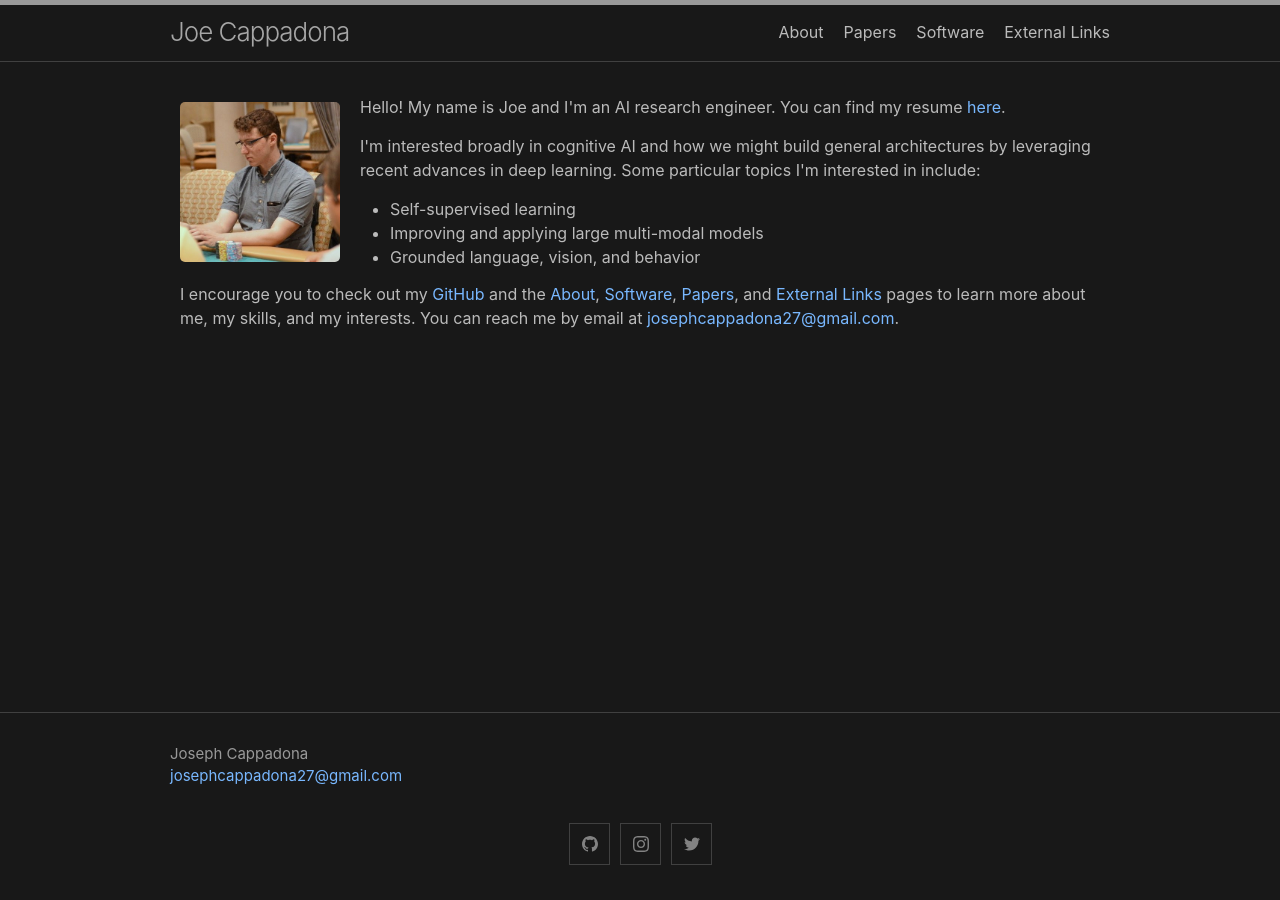
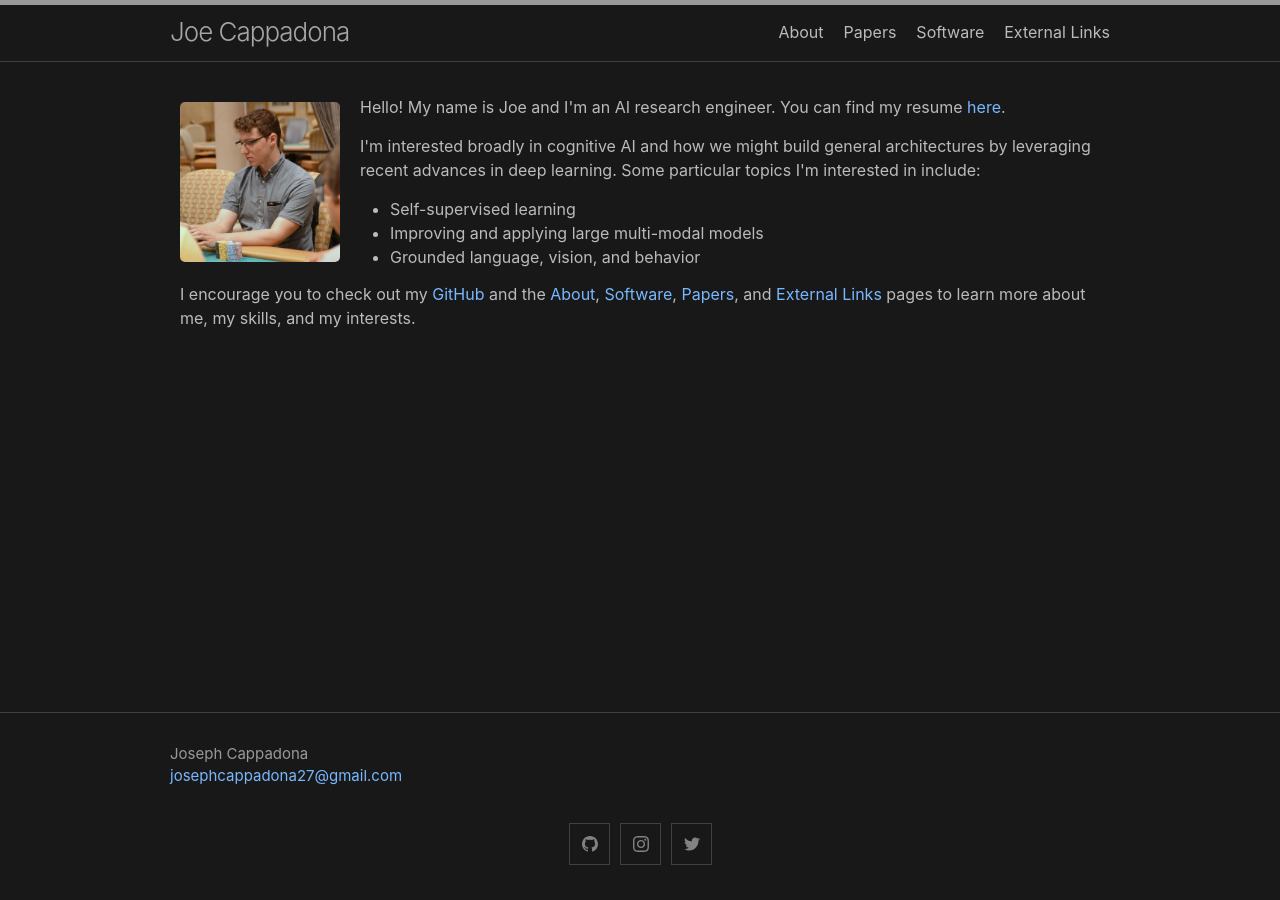
Before and after one commit to josephcappadona/josephcappadona.github.io, a Jekyll site: the page built from index.md, in a window 1280 px wide. Built offline with Jekyll 4.4.1, drawn with Linux system fonts in a browser that asks for light colours.

Commit message:
Update index.md

```diff
--- a/index.md
+++ b/index.md
@@ -20,6 +20,6 @@ layout: home
     </div>
   </div>
   <div style="margin: 10px;">
-    I encourage you to check out my <a href="https://github.com/josephcappadona">GitHub</a> and the <a href="/about">About</a>, <a href="/software">Software</a>, <a href="/papers">Papers</a>, and <a href="/external-links">External Links</a> pages to learn more about me, my skills, and my interests. You can reach me by email at <a href="mailto:josephcappadona27@gmail.com">josephcappadona27@gmail.com</a>.
+    I encourage you to check out my <a href="https://github.com/josephcappadona">GitHub</a> and the <a href="/about">About</a>, <a href="/software">Software</a>, <a href="/papers">Papers</a>, and <a href="/external-links">External Links</a> pages to learn more about me, my skills, and my interests.
   </div>
 </div>
```
